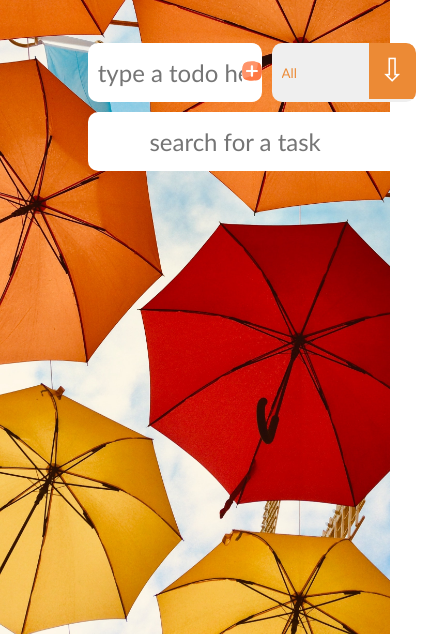
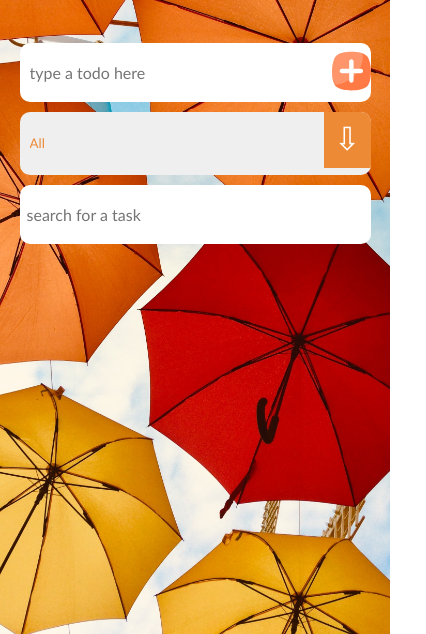
Before and after one commit to Zeeshan632/todo, a plain HTML site: page index.html in a window 390 px wide. Shown: the part 210-844 px from the top of the page, 426 px wide, since content can reach past the window. Drawn offline with Linux system fonts and the light colour scheme.

Commit message:
made it responsive

```diff
--- a/style.css
+++ b/style.css
@@ -192,3 +192,69 @@ so that it will be removed if the todo.textContent does not contain the searched
 .filtered-todo {
     display: none;
 }
+
+/* making it responsive */
+@media only screen and (max-width: 450px) {
+    * {
+        margin: 0;
+        padding: 0;
+    }
+    .heading > h1 {
+        font-size: 2.5rem;
+        font-weight: 900;
+        text-align: center;
+    }
+    .inputs {
+        display: flex;
+        flex-direction: column;
+        justify-content: flex-start;
+        align-items: flex-start;
+        width: 90%;
+
+    }
+    .taskAdder {
+        width: 100%;
+        display: flex;
+        justify-content: space-between;
+    }
+    .task-input {
+        width: 100%;
+        font-size: 1rem;
+    }
+    .task-adding-button {
+        width: 10vw;
+    }
+    .task-adding-button > img {
+        width: 10vw;
+    }
+    .category {
+        width: 100%;
+        height: 7.4vh;
+    }
+    #category {
+        width: 100%;
+    }
+    .category::after {
+        background: #ec8a35;
+        font-size: 2rem;
+        padding-right: 10px;
+    }
+    .search-box > input {
+        width: 100%;
+        padding-left: 7px;
+        font-size: 1rem;
+    }
+    .tasks {
+        width: 90vw;
+    }
+    .task-tiles {
+        width: 90vw;
+        justify-content: space-between;
+    }
+    .task-tiles > span {
+        font-size: 1rem;
+    }
+    .check-button {
+        margin-left: 26%;
+    }
+}
```
